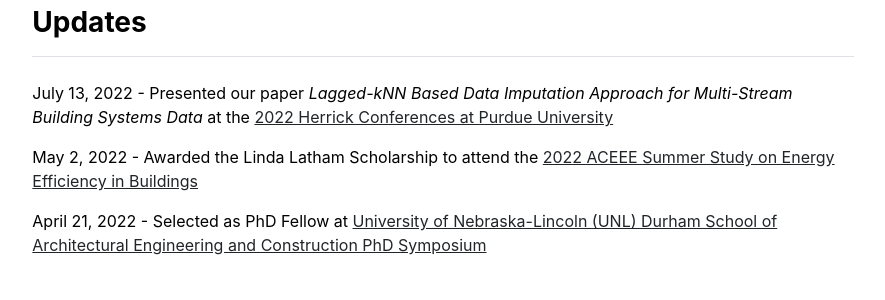
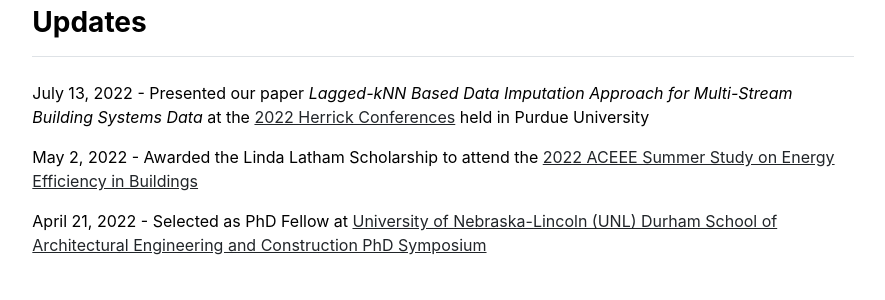
Before and after one commit to pradhanojas/pradhanojas.github.io, a Jekyll site: the page built from index.md, in a window 1280 px wide. Shown: the part 1187-1487 px from the top of the page, without its empty margins (197-1082 px from the left). Built offline with Jekyll 4.4.1, drawn with Linux system fonts in a browser that asks for light colours.

Commit message:
Update home.html

```diff
--- a/_layouts/home.html
+++ b/_layouts/home.html
@@ -16,7 +16,7 @@ layout: default
   <div class="col-md-12">
     <h3 class="fw-bold border-bottom pb-3 mb-0">Updates</h3>
     <br>
-    <p>July 13, 2022 - Presented our paper <em>Lagged-kNN Based Data Imputation Approach for Multi-Stream Building Systems Data</em> at the <a href = "https://engineering.purdue.edu/Herrick/about/news/Conferences/2022">2022 Herrick Conferences at Purdue University</a></p>
+    <p>July 13, 2022 - Presented our paper <em>Lagged-kNN Based Data Imputation Approach for Multi-Stream Building Systems Data</em> at the <a href = "https://engineering.purdue.edu/Herrick/about/news/Conferences/2022">2022 Herrick Conferences</a> held in Purdue University</p>
     <p>May 2, 2022 - Awarded the Linda Latham Scholarship to attend the <a href = "https://www.aceee.org/2022-buildings-summer-study">2022 ACEEE Summer Study on Energy Efficiency in Buildings</a></p>
     <p>April 21, 2022 - Selected as PhD Fellow at <a href = "https://engineering.unl.edu/durhamschool/phd-symposium"> University of Nebraska-Lincoln (UNL) Durham School of Architectural Engineering and Construction PhD Symposium</a></p>
   </div>
```
